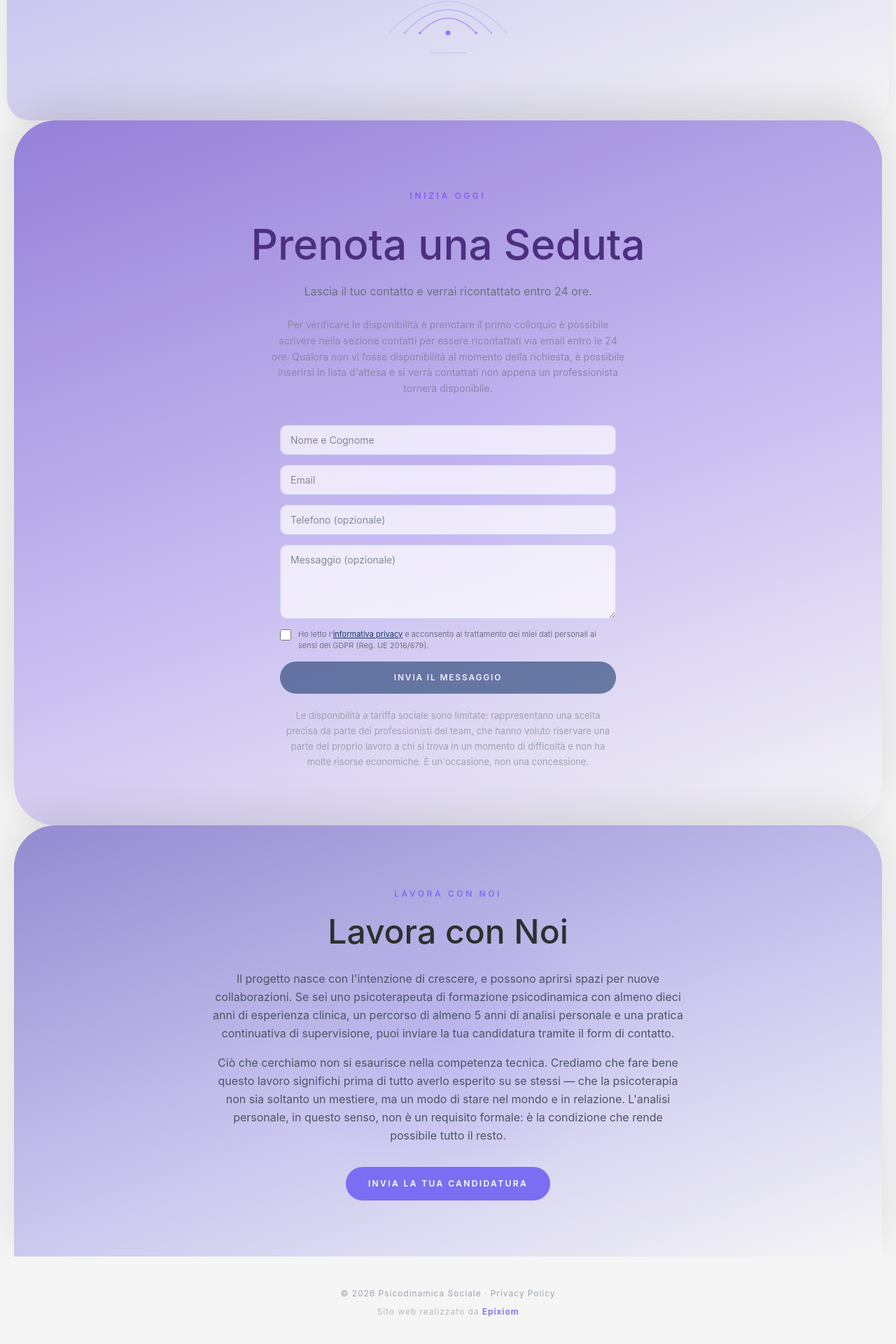
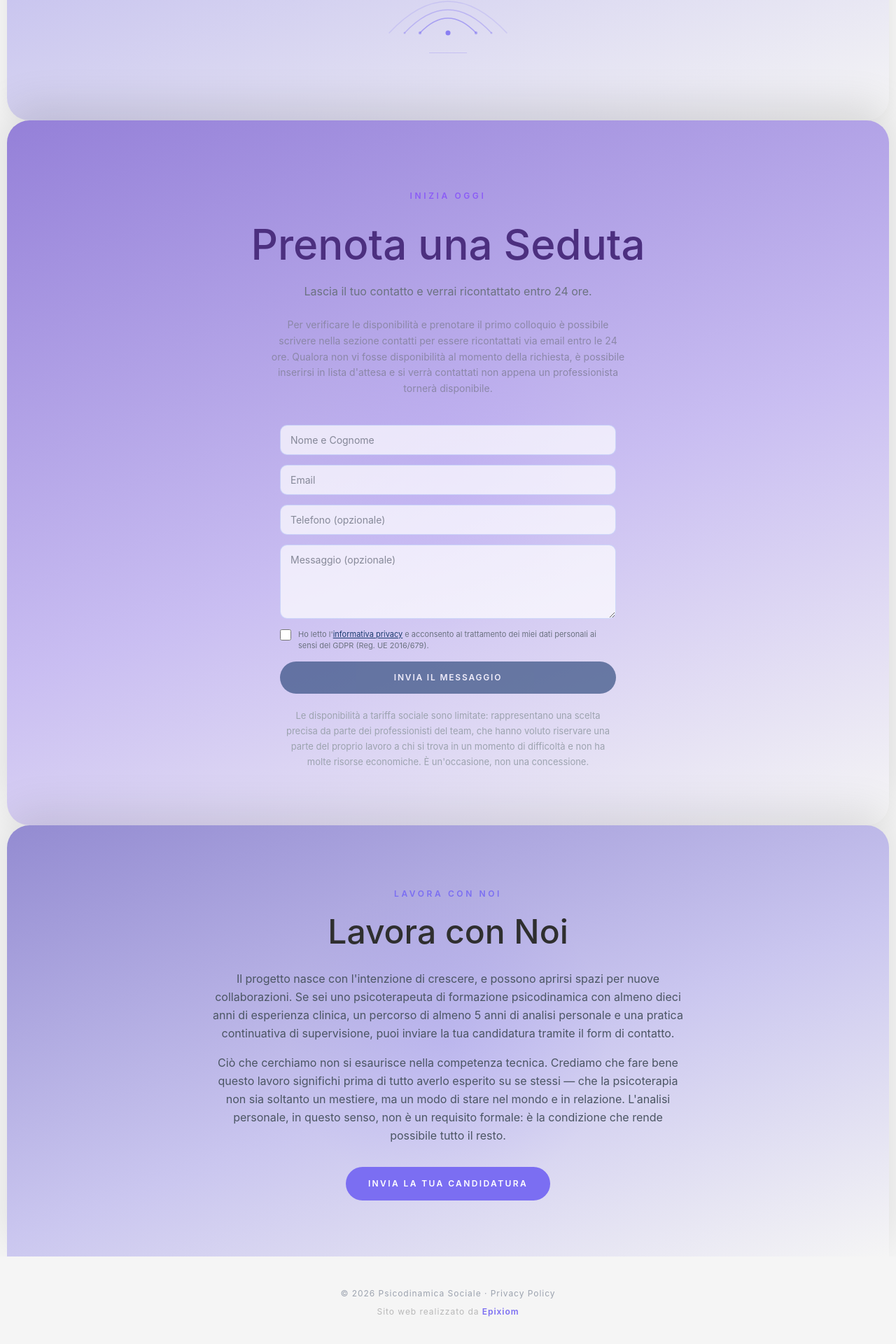
Before and after one commit to TheEmilz/psicodinamica-sociale, a React (Vite) app: page / in a window 1280 px wide. Shown: the part 3825-5745 px from the top of the page at 70% size. Built offline with nearby package versions, Linux system fonts and the light colour scheme.

Commit message:
Card: larghezze uniformi (prenota/lavora) + paragrafi team visibili su mobile

```diff
--- a/src/App.jsx
+++ b/src/App.jsx
@@ -559,10 +559,10 @@ export default function App() {
             <motion.p variants={itemSpring} className="text-sm leading-relaxed mb-4" style={{ color: '#4b5563' }}>
               Siamo psicoterapeuti di formazione psicodinamica con più di dieci anni di esperienza clinica e un lungo percorso di analisi personale. Lavoriamo online, con cura e con metodo e crediamo che la qualità di un percorso terapeutico non debba essere un privilegio, né una questione di geografia o di disponibilità economica. La cura dovrebbe essere alla portata di chi ne ha bisogno.
             </motion.p>
-            <motion.p variants={itemSpring} className="hidden md:block text-sm leading-relaxed mb-8" style={{ color: '#4b5563' }}>
+            <motion.p variants={itemSpring} className="text-sm leading-relaxed mb-8" style={{ color: '#4b5563' }}>
               Il team vanta una consolidata esperienza clinica nei disturbi del comportamento alimentare, nelle dipendenze, nei disturbi dell&apos;umore, nei disturbi d&apos;ansia e ossessivi, nella presa in carico di quadri clinici complessi, inclusi i disturbi di personalità e le forme di psicopatologia grave.
             </motion.p>
-            <motion.p variants={itemSpring} className="hidden md:block text-sm leading-relaxed mb-8" style={{ color: '#4b5563' }}>
+            <motion.p variants={itemSpring} className="text-sm leading-relaxed mb-8" style={{ color: '#4b5563' }}>
               Le disponibilità a tariffa sociale sono limitate: rappresentano una scelta precisa da parte dei professionisti del team, che hanno voluto riservare una parte del proprio lavoro a chi si trova in un momento di difficoltà e non ha molte risorse economiche. È un&apos;occasione, non una concessione.
             </motion.p>
             <motion.div variants={itemSpring} className="w-full mb-4 md:mb-8">
@@ -598,8 +598,8 @@ export default function App() {
         style={{
           backgroundColor: '#f5f5f5',
           backgroundImage: 'linear-gradient(160deg, rgba(94,62,200,0.64) 0%, rgba(124,92,236,0.36) 55%, transparent 100%)',
-          borderRadius: '60px',
-          margin: '0 20px',
+          borderRadius: '32px',
+          margin: '0 10px',
           padding: '100px 16px 80px',
           position: 'relative',
           overflow: 'hidden',
@@ -639,8 +639,8 @@ export default function App() {
         style={{
           backgroundColor: '#f5f5f5',
           backgroundImage: 'linear-gradient(160deg, rgba(67,52,180,0.55) 0%, rgba(91,77,224,0.28) 55%, transparent 100%)',
-          borderRadius: '60px 60px 0 0',
-          margin: '0 20px 0',
+          borderRadius: '32px 32px 0 0',
+          margin: '0 10px 0',
           padding: '90px 16px 80px',
           position: 'relative',
           overflow: 'hidden',
```
